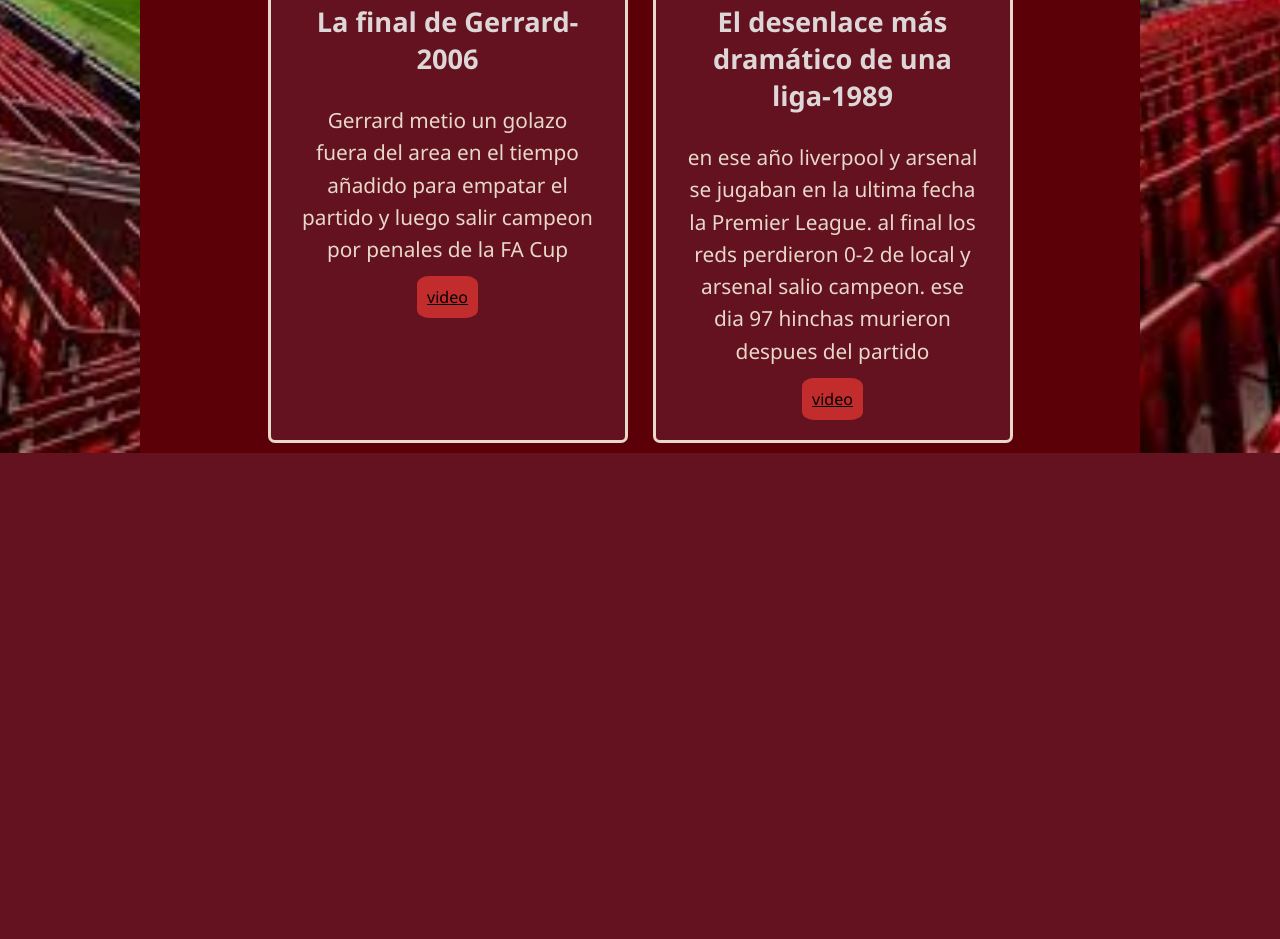
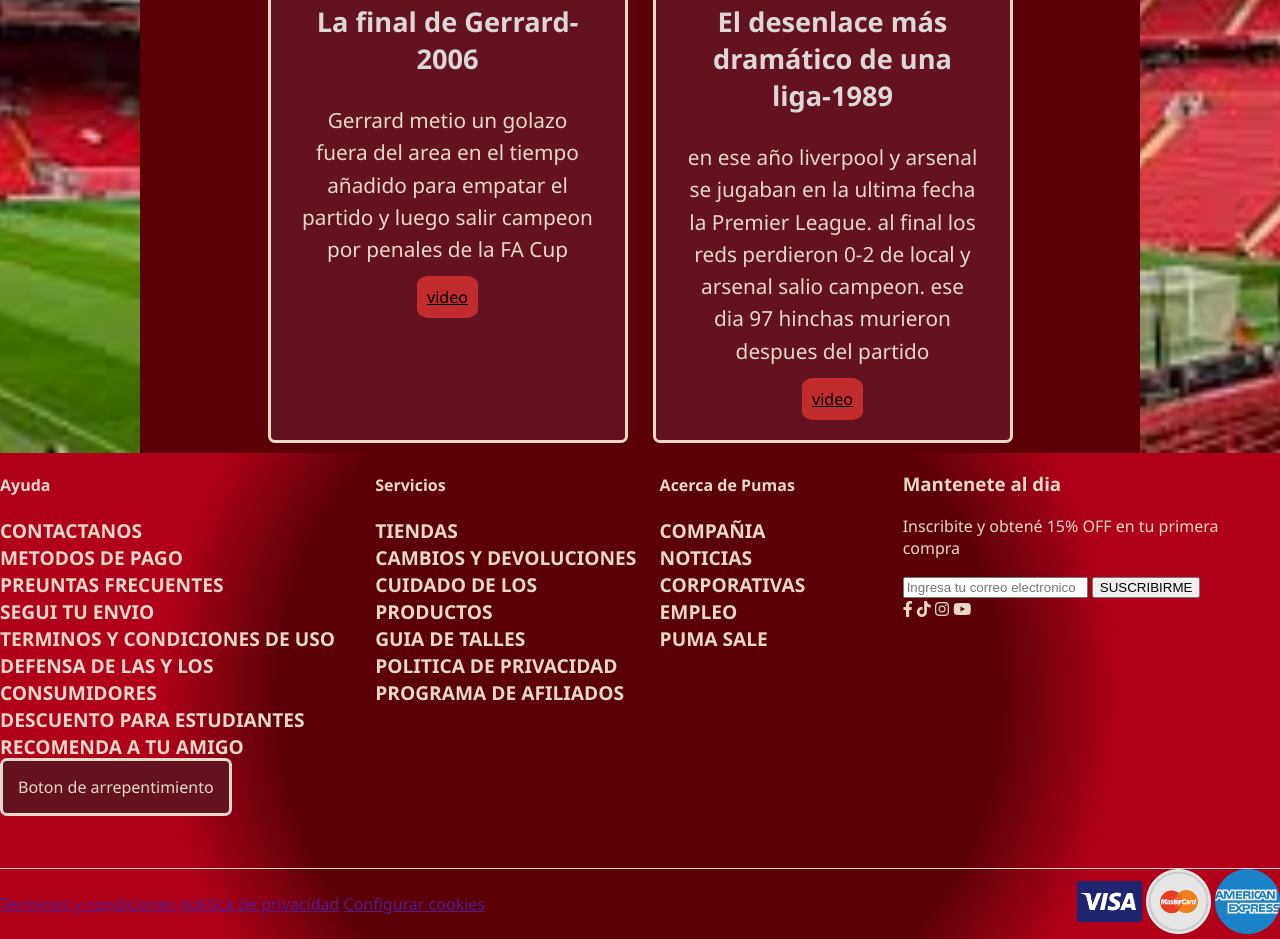
Before and after one commit to th14g0959-arch/mi-charla, a plain HTML site: page idea.html in a window 1280 px wide. Shown: the part 1015-1954 px from the top of the page. Before the commit the page ends 1468 px from the top, so only its background shows below. Drawn offline with Linux system fonts and the light colour scheme; files whose address does not match are found by name.

Commit message:
mi idea footer y parte de aribba

```diff
--- a/idea.html
+++ b/idea.html
@@ -6,6 +6,7 @@
     <meta name="viewport" content="width=device-width, initial-scale=1.0">
     <title>Document</title>
     <link rel="stylesheet" href="estilo.css">
+    <link rel="stylesheet" href="https://cdnjs.cloudflare.com/ajax/libs/font-awesome/6.4.0/css/all.min.css">
     <style>
         .container-header {
             background: #5C0008;
@@ -19,7 +20,8 @@
         .header__logo {
             width: 100px;
         }
-        .container-header nav{
+
+        .container-header nav {
             padding: 15px;
         }
 
@@ -29,6 +31,7 @@
             display: flex;
             gap: 10px;
         }
+
         .container-header a {
             text-decoration: none;
             text-transform: uppercase;
@@ -38,11 +41,58 @@
             transition: background-color 0.5 ease;
 
         }
+
         .container-header a:hover {
-            background-color:var(--rojo-700);
+            background-color: var(--rojo-700);
             padding: 5px;
             border-radius: 5px;
         }
+
+        footer {
+            background: #5C0008;
+            background: radial-gradient(circle, rgba(92, 0, 8, 1) 53%, rgba(176, 0, 26, 1) 70%);
+        }
+
+        .footer-top {
+            display: flex;
+            justify-content: space-between;
+            margin-bottom: 40px;
+            border-bottom: 1px solid color var(--gris);
+            padding-bottom: 30px;
+        }
+
+        .footer-botton {
+            display: flex;
+            align-items: center;
+            justify-content: space-between;
+            border-top: 1px solid;
+        }
+
+        .footer-top-col ul li {
+            text-transform: uppercase;
+            font-weight: 800;
+            font-size: 1.2rem;
+            list-style: none
+        }
+
+        .footer-top-col a {
+            color: var(--gris--);
+            text-decoration: none;
+
+        }
+        .footer-top-col ul {
+            padding: 0px;
+        }
+
+        .footer-top-btn {
+             background-color: var(--rojo-900);
+
+           width: 200px;
+           text-align: center;
+           border: 3px solid var(--gris);
+           padding: 15px;
+           border-radius: 7px;
+         }
 
     </style>
 </head>
@@ -118,7 +168,74 @@
         </section>
     </main>
     <footer>
+        <div class="footer-top">
+            <section class="footer-top-col">
+                <!--ayuda-->
+                <h4>Ayuda</h4>
+                <ul>
+                    <li><a href="">Contactanos</a></li>
+                    <li><a href="">Metodos de pago</a></li>
+                    <li><a href="">Preuntas Frecuentes</a></li>
+                    <li><a href="">Segui tu envio</a></li>
+                    <li><a href="">terminos y condiciones de uso</a></li>
+                    <li><a href="">defensa de las y los consumidores</a></li>
+                    <li><a href="">descuento para estudiantes</a></li>
+                    <li><a href="">recomenda a tu amigo</a></li>
+                </ul>
+                <a class="footer-top-btn" href="">Boton de arrepentimiento</a>
+            </section>
+            <section class="footer-top-col">
+                <!--Servicios-->
+                <h4>Servicios</h4>
+                <ul>
+                    <li><a href="">Tiendas</a></li>
+                    <li><a href="">Cambios y devoluciones</a></li>
+                    <li><a href="">Cuidado de los productos</a></li>
+                    <li><a href="">Guia de talles</a></li>
+                    <li><a href="">Politica de privacidad</a></li>
+                    <li><a href="">Programa de afiliados</a></li>
+                </ul>
+            </section>
+            <section class="footer-top-col">
+                <!--Acerca-->
+                <h4>Acerca de Pumas</h4>
+                <ul>
+                    <li><a href="">compañia</a></li>
+                    <li><a href="">Noticias corporativas</a></li>
+                    <li><a href="">Empleo</a></li>
+                    <li><a href="">PUMA sale</a></li>
+                </ul>
+            </section>
+            <section class="footer-top-col">
+                <!--Mantenete al dia-->
+                <h3>Mantenete al dia</h3>
+                <p>Inscribite y obtené 15% OFF en tu primera compra</p>
+                <form class="footer-top-news" action="" method="post">
+                    <input placeholder="Ingresa tu correo electronico" type="email" name="correo" id="correo">
+                    <input type="submit" value="SUSCRIBIRME">
+                </form>
+                <div class="footer-top-social">
+                    <a href=""><i class="fa-brands fa-facebook-f"></i></a>
+                    <a href=""><i class="fa-brands fa-tiktok"></i></a>
+                    <a href=""><i class="fa-brands fa-instagram"></i></a>
+                    <a href=""><i class="fa-brands fa-youtube"></i></a>
+                </div>
+            </section>
+        </div>
 
+        <div class="footer-botton">
+            <section class="footer-botton-legal">
+                <a href="">Terminos y condiciones</a>
+                <a href="">politica de privacidad</a>
+                <a href="">Configurar cookies</a>
+            </section>
+            <section class="foooter-botton-cards">
+                <img src="./img/visa.png" alt="Visa card" height="65" class="footer-botton-img">
+                <img src="./img/redondo.png" alt="MasterCard" height="65" class="footer-botton-img">
+                <img src="./img/tarjeta-american-express.png" alt="American Express" height="65"
+                    class="footer-botton-img">
+            </section>
+        </div>
     </footer>
 </body>
 
```
Also changed, not shown: boxmodel.html (deleted, +0 -115 lines), algo.html (added), img/redondo.png (added), img/reintertar.png (added), img/tarjeta-american-express.png (added), img/visa.png (added).
